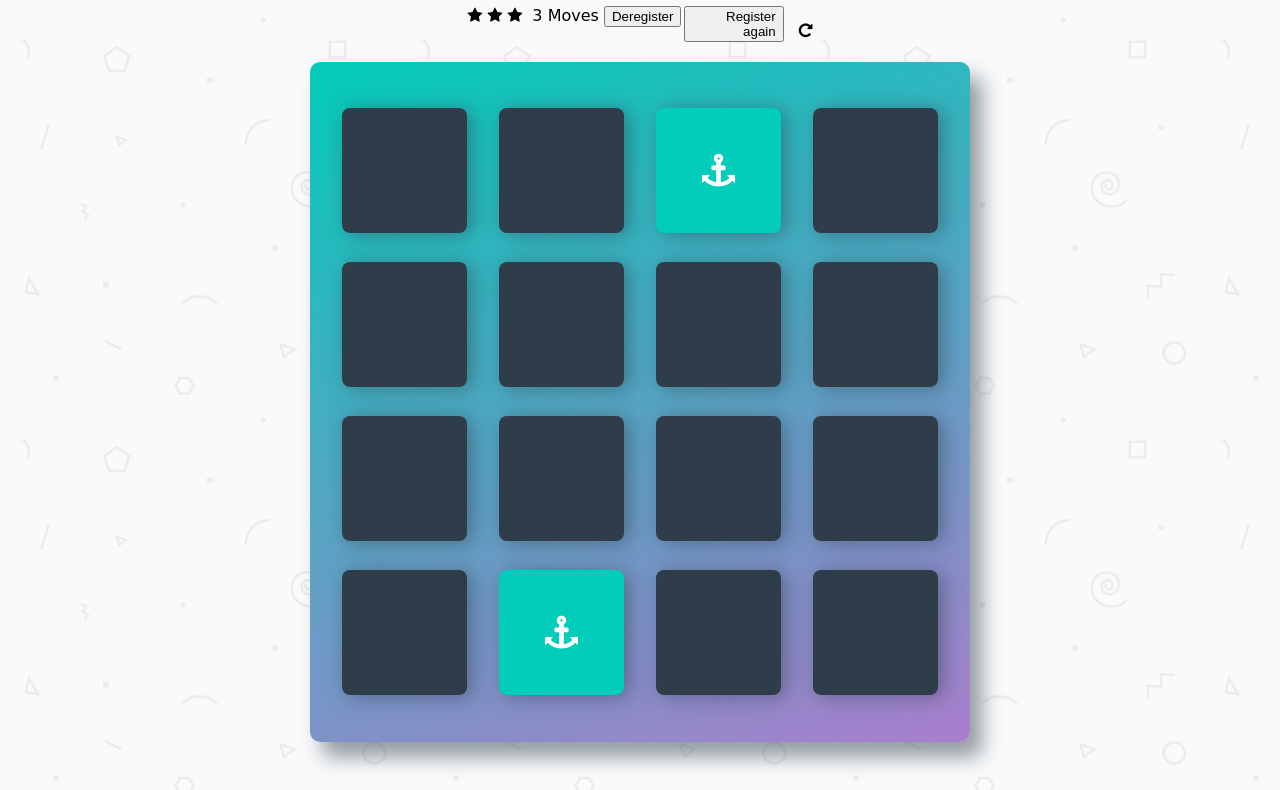
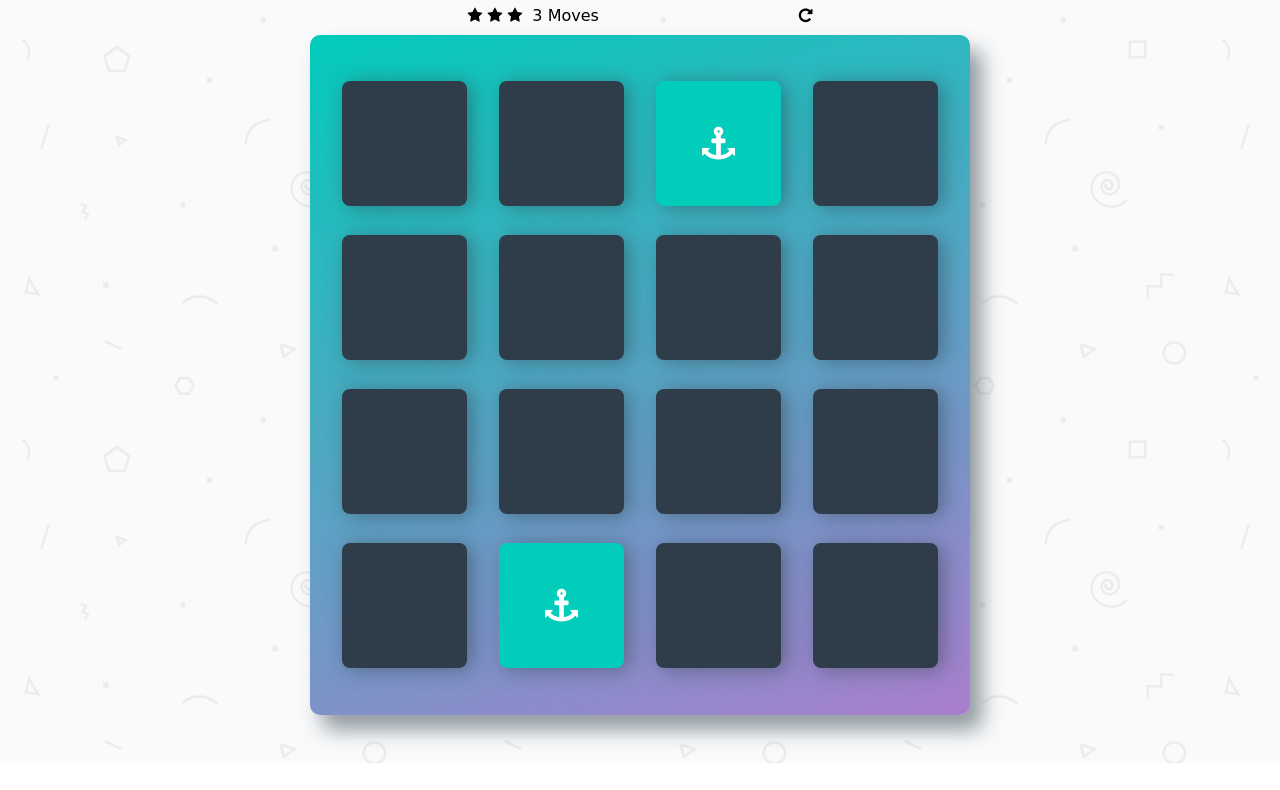
Before and after one commit to shehryarbajwa/Concentration---JS, a plain HTML site: page index.html in a window 1280 px wide. Shown: the part 80-870 px from the top of the page. After the commit the page ends 843 px from the top, so only its background shows below. Drawn offline with Linux system fonts and the light colour scheme; a web font is replaced by a local one.

Commit message:
removed register, deregister buttons

```diff
--- a/index.html
+++ b/index.html
@@ -23,13 +23,9 @@
         	</ul>
 
         	<span class="moves">3</span> Moves
-            <button>
-            Deregister
-            </button>
+
             <div class="restart">
-            <button class="register">
-            Register again
-            </button>
+
         		<i class="fa fa-repeat"></i>
         	</div>
         </section>
```
